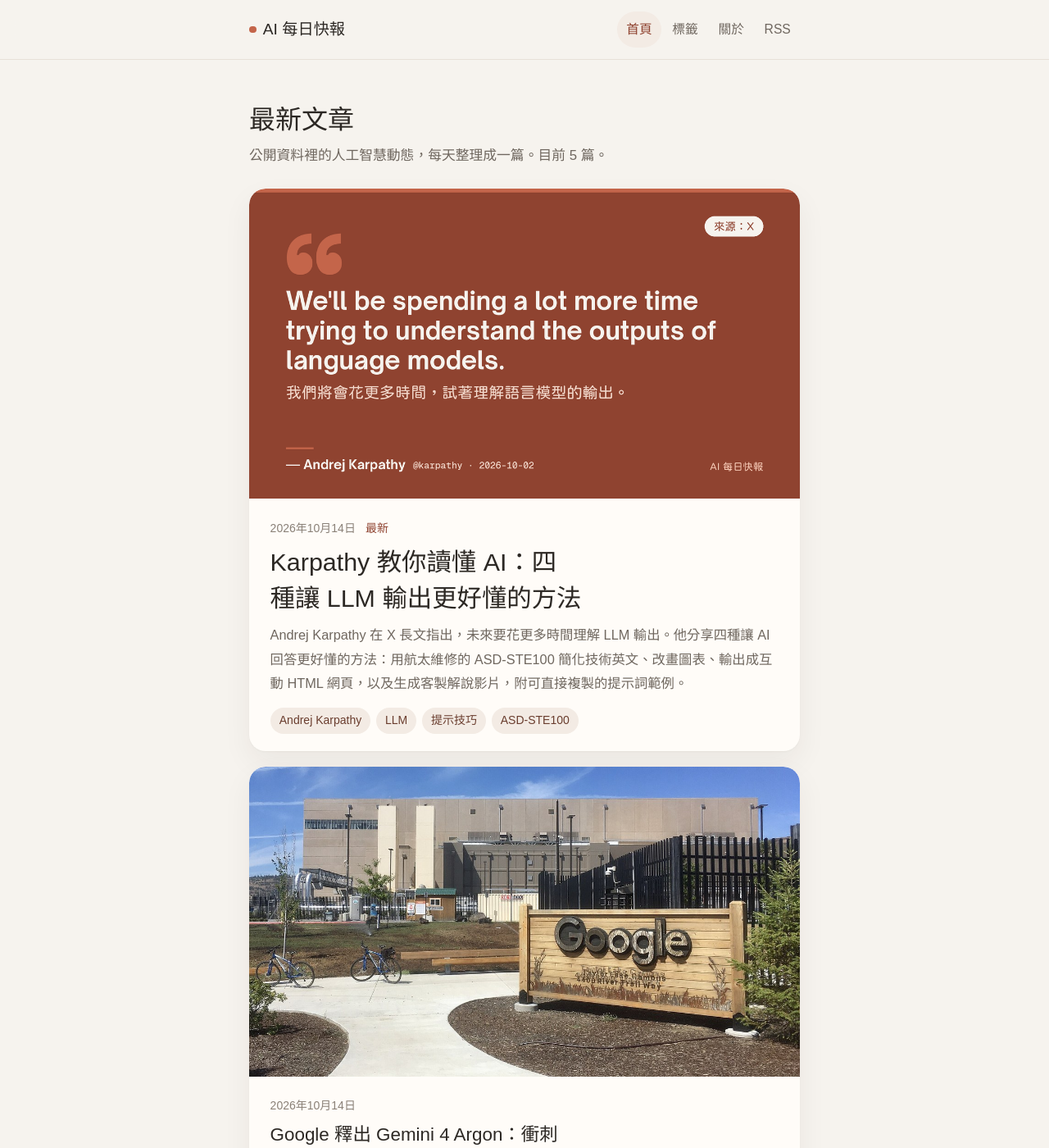
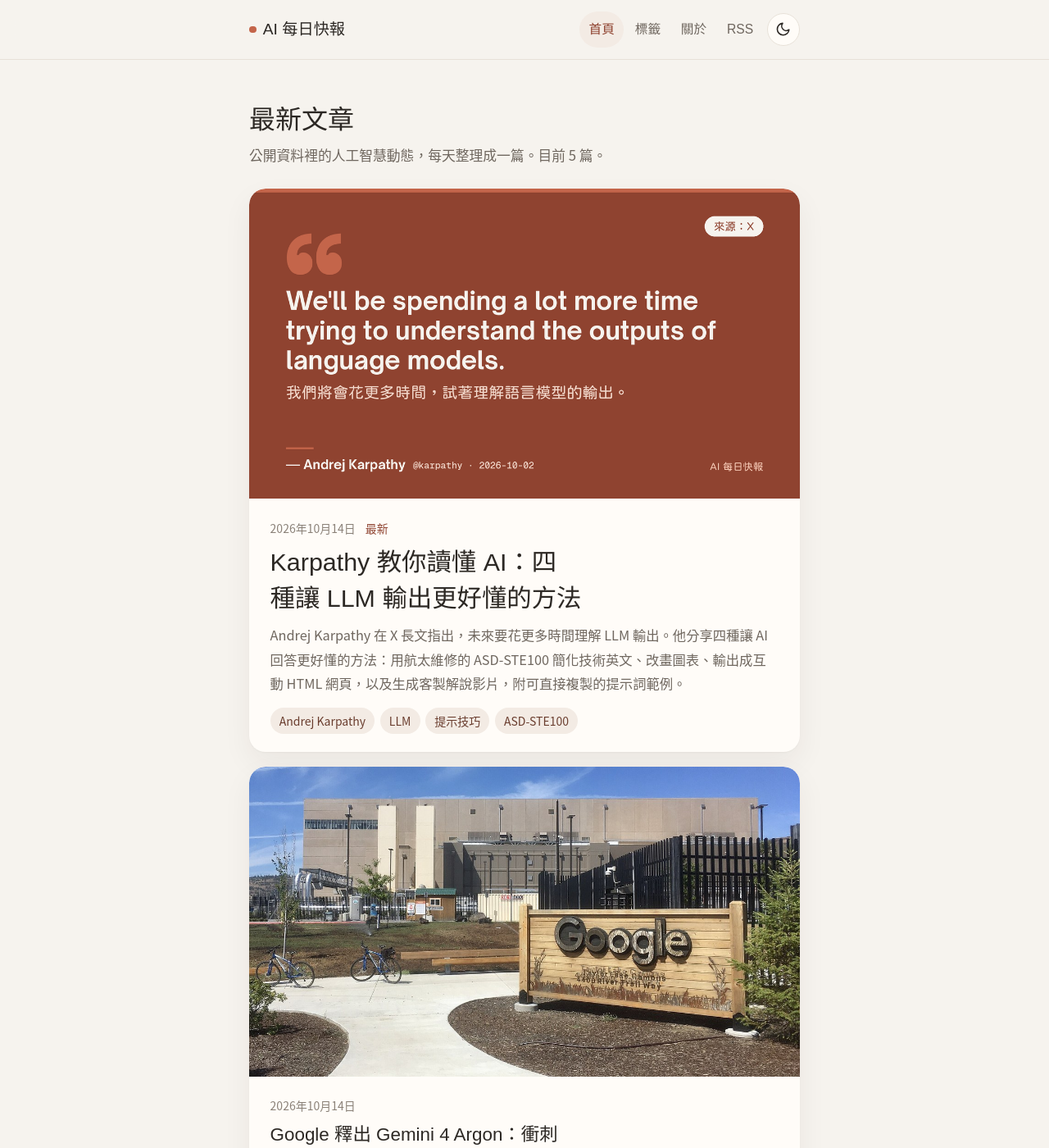
Before and after one commit to yc-chiu/ai-daily-blog, a Jekyll site: the page built from index.html, in a window 1280 px wide and 1400 px high. Shown: the whole window at 82% size. Built offline with Jekyll 4.4.1, drawn with Linux system fonts in a browser that asks for light colours; some web fonts are replaced; the list of posts is cut into pages by our own code.

Commit message:
Lighter body type, accented headings, manual light/dark toggle

```diff
--- a/_includes/head.html
+++ b/_includes/head.html
@@ -17,8 +17,14 @@
 {% endif %}
 <title>{{ meta_title | escape }}</title>
 <meta name="description" content="{{ meta_desc | escape }}">
-<meta name="theme-color" content="#f6f3ee" media="(prefers-color-scheme: light)">
-<meta name="theme-color" content="#161412" media="(prefers-color-scheme: dark)">
+<script>
+  (function () {
+    var t = "light";
+    try { if (localStorage.getItem("theme") === "dark") t = "dark"; } catch (e) {}
+    document.documentElement.setAttribute("data-theme", t);
+  })();
+</script>
+<meta name="theme-color" content="#f6f3ee">
 {% if page.sample %}
 <meta name="robots" content="noindex, follow">
 {% endif %}
--- a/_includes/header.html
+++ b/_includes/header.html
@@ -1,11 +1,37 @@
 <header class="site-header">
   <div class="wrap header-bar">
     <a class="brand" href="{{ '/' | relative_url }}"><span class="brand-dot" aria-hidden="true"></span>{{ site.title }}</a>
+    <div class="header-actions">
     <nav class="nav" aria-label="主要">
       <a href="{{ '/' | relative_url }}"{% if page.home %} aria-current="page"{% endif %}>首頁</a>
       <a href="{{ '/tags/' | relative_url }}"{% if page.url contains '/tags/' %} aria-current="page"{% endif %}>標籤</a>
       <a href="{{ '/about/' | relative_url }}"{% if page.url contains '/about/' %} aria-current="page"{% endif %}>關於</a>
       <a href="{{ '/feed.xml' | relative_url }}">RSS</a>
     </nav>
+      <button type="button" class="theme-toggle" aria-label="切換深色模式" aria-pressed="false">
+        <svg class="icon-moon" viewBox="0 0 24 24" fill="none" stroke="currentColor" stroke-width="2" stroke-linecap="round" stroke-linejoin="round" aria-hidden="true"><path d="M21 12.8A9 9 0 1 1 11.2 3a7 7 0 0 0 9.8 9.8z"/></svg>
+        <svg class="icon-sun" viewBox="0 0 24 24" fill="none" stroke="currentColor" stroke-width="2" stroke-linecap="round" aria-hidden="true"><circle cx="12" cy="12" r="4.5"/><path d="M12 2v2M12 20v2M4.9 4.9l1.4 1.4M17.7 17.7l1.4 1.4M2 12h2M20 12h2M4.9 19.1l1.4-1.4M17.7 6.3l1.4-1.4"/></svg>
+      </button>
+    </div>
   </div>
+<script>
+  (function () {
+    var root = document.documentElement;
+    var btn = document.querySelector(".theme-toggle");
+    var meta = document.querySelector('meta[name="theme-color"]');
+    function sync() {
+      var dark = root.getAttribute("data-theme") === "dark";
+      btn.setAttribute("aria-pressed", dark ? "true" : "false");
+      btn.setAttribute("aria-label", dark ? "切換為淺色模式" : "切換為深色模式");
+      if (meta) meta.setAttribute("content", dark ? "#161412" : "#f6f3ee");
+    }
+    btn.addEventListener("click", function () {
+      var next = root.getAttribute("data-theme") === "dark" ? "light" : "dark";
+      root.setAttribute("data-theme", next);
+      try { localStorage.setItem("theme", next); } catch (e) {}
+      sync();
+    });
+    sync();
+  })();
+</script>
 </header>
--- a/assets/css/style.css
+++ b/assets/css/style.css
@@ -23,11 +23,12 @@
   --shadow: 0 1px 2px rgba(44, 40, 36, 0.04), 0 14px 36px rgba(44, 40, 36, 0.06);
   --shadow-hover: 0 10px 28px rgba(44, 40, 36, 0.08);
   --header: rgba(246, 243, 238, 0.88);
+  --font-body: "PingFang TC", "Noto Sans TC", "Noto Sans CJK TC", "Microsoft JhengHei", system-ui, -apple-system, "Segoe UI", sans-serif;
+  --font-display: "Huninn", "PingFang TC", "Microsoft JhengHei", sans-serif;
   color-scheme: light;
 }
 
-@media (prefers-color-scheme: dark) {
-  :root {
+[data-theme="dark"] {
   --canvas: #161412;
   --surface: #221f1c;
   --ink: #f4efe8;
@@ -43,7 +44,6 @@
   --shadow-hover: 0 12px 32px rgba(0, 0, 0, 0.34);
   --header: rgba(22, 20, 18, 0.9);
   color-scheme: dark;
-  }
 }
 
 *,
@@ -63,7 +63,7 @@
   flex-direction: column;
   background: var(--canvas);
   color: var(--ink);
-  font-family: "Huninn", "PingFang TC", "Microsoft JhengHei", sans-serif;
+  font-family: var(--font-body);
   font-weight: 400;
   font-synthesis: none;
   font-size: 1.0625rem;
@@ -430,19 +430,34 @@
 
 .prose h2,
 .prose h3 {
+  font-family: var(--font-display);
   font-weight: 400;
   line-height: 1.45;
   text-wrap: balance;
+  color: var(--ink);
 }
 
 .prose h2 {
-  margin: 2.1rem 0 0.75rem;
-  font-size: 1.45rem;
+  margin: 3rem 0 1rem;
+  padding-left: 0.85rem;
+  border-left: 4px solid var(--mark);
+  font-size: 1.75rem;
 }
 
 .prose h3 {
-  margin: 1.7rem 0 0.55rem;
-  font-size: 1.22rem;
+  margin: 2.2rem 0 0.7rem;
+  font-size: 1.4rem;
+}
+
+.prose h3::before {
+  content: "";
+  display: inline-block;
+  width: 0.5em;
+  height: 0.5em;
+  margin-right: 0.5em;
+  border-radius: 2px;
+  background: var(--mark);
+  vertical-align: 0.12em;
 }
 
 .prose p,
@@ -727,3 +742,50 @@
     box-shadow: none;
   }
 }
+
+/* 標題與品牌沿用粉圓；內文改用系統黑體 */
+h1, h2, h3, h4,
+.brand,
+.nav a {
+  font-family: var(--font-display);
+}
+
+.header-actions {
+  display: flex;
+  align-items: center;
+  gap: 0.35rem;
+}
+
+.theme-toggle {
+  display: inline-grid;
+  place-items: center;
+  width: 2.5rem;
+  height: 2.5rem;
+  flex: none;
+  padding: 0;
+  border: 1px solid var(--line);
+  border-radius: 999px;
+  background: var(--surface);
+  color: var(--ink);
+  cursor: pointer;
+  -webkit-tap-highlight-color: transparent;
+}
+
+.theme-toggle:hover {
+  color: var(--accent);
+  border-color: var(--mark);
+}
+
+.theme-toggle svg {
+  width: 1.2rem;
+  height: 1.2rem;
+}
+
+.theme-toggle .icon-sun,
+[data-theme="dark"] .theme-toggle .icon-moon {
+  display: none;
+}
+
+[data-theme="dark"] .theme-toggle .icon-sun {
+  display: block;
+}
```
Lines whose indentation alone changed are shown as unchanged.
